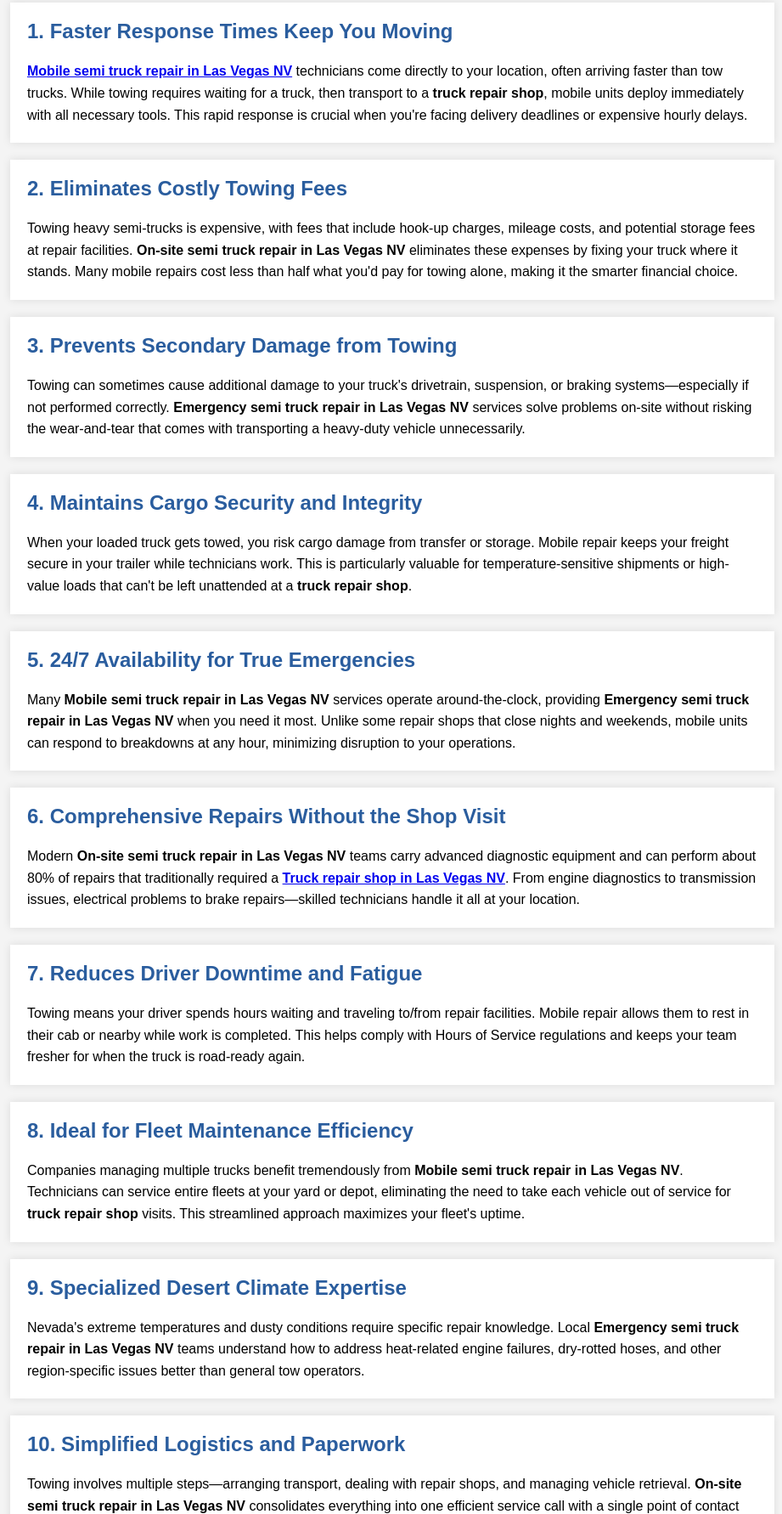
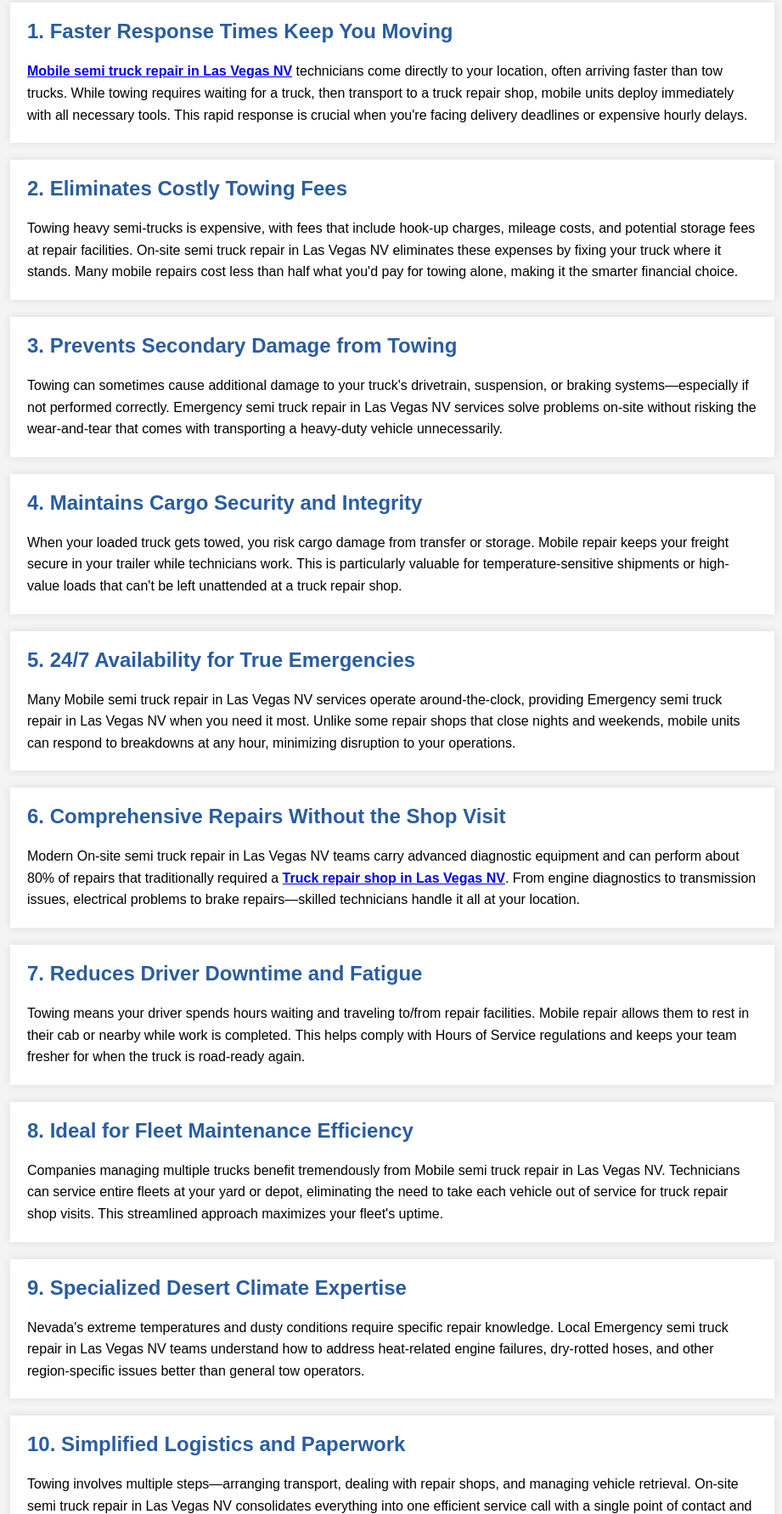
Before and after one commit to Robrt-Parker1/las-vegas-mobile-semi, a plain HTML site: page index.html in a window 1280 px wide. Shown: the part 1018-2800 px from the top of the page at 85% size, without its empty margins (178-1099 px from the left). Drawn offline with Linux system fonts and the light colour scheme.

Commit message:
Update index.html

```diff
--- a/index.html
+++ b/index.html
@@ -81,7 +81,7 @@
 
   <!-- Sections Start -->
   <div class="container section">
-    <p>When your semi-truck breaks down on Nevada's highways, time is money. While traditional towing might seem like the obvious solution, <strong>upgrading to Mobile semi truck repair in Las Vegas NV</strong> offers significant advantages that keep your business moving. This article explores why mobile repair services are often superior to towing, especially for commercial truck operators who can't afford lengthy downtime.</p>
+    <p>When your semi-truck breaks down on Nevada's highways, time is money. While traditional towing might seem like the obvious solution, upgrading to Mobile semi truck repair in Las Vegas NV</strong> offers significant advantages that keep your business moving. This article explores why mobile repair services are often superior to towing, especially for commercial truck operators who can't afford lengthy downtime.</p>
   </div>
 
   <!-- Image Section -->
@@ -91,32 +91,32 @@
 
   <div class="container section">
     <h2>1. Faster Response Times Keep You Moving</h2>
-    <p><strong><a href="https://www.google.com/search?kgmid=/g/11hfnh2vkg">Mobile semi truck repair in Las Vegas NV</a></strong> technicians come directly to your location, often arriving faster than tow trucks. While towing requires waiting for a truck, then transport to a <strong>truck repair shop</strong>, mobile units deploy immediately with all necessary tools. This rapid response is crucial when you're facing delivery deadlines or expensive hourly delays.</p>
+    <p>  <strong><a href="https://www.google.com/search?kgmid=/g/11hfnh2vkg">Mobile semi truck repair in Las Vegas NV</a></strong> technicians come directly to your location, often arriving faster than tow trucks. While towing requires waiting for a truck, then transport to a truck repair shop</strong>, mobile units deploy immediately with all necessary tools. This rapid response is crucial when you're facing delivery deadlines or expensive hourly delays.</p>
   </div>
 
   <div class="container section">
     <h2>2. Eliminates Costly Towing Fees</h2>
-    <p>Towing heavy semi-trucks is expensive, with fees that include hook-up charges, mileage costs, and potential storage fees at repair facilities. <strong>On-site semi truck repair in Las Vegas NV</strong> eliminates these expenses by fixing your truck where it stands. Many mobile repairs cost less than half what you'd pay for towing alone, making it the smarter financial choice.</p>
+    <p>Towing heavy semi-trucks is expensive, with fees that include hook-up charges, mileage costs, and potential storage fees at repair facilities. On-site semi truck repair in Las Vegas NV</strong> eliminates these expenses by fixing your truck where it stands. Many mobile repairs cost less than half what you'd pay for towing alone, making it the smarter financial choice.</p>
   </div>
 
   <div class="container section">
     <h2>3. Prevents Secondary Damage from Towing</h2>
-    <p>Towing can sometimes cause additional damage to your truck's drivetrain, suspension, or braking systems—especially if not performed correctly. <strong>Emergency semi truck repair in Las Vegas NV</strong> services solve problems on-site without risking the wear-and-tear that comes with transporting a heavy-duty vehicle unnecessarily.</p>
+    <p>Towing can sometimes cause additional damage to your truck's drivetrain, suspension, or braking systems—especially if not performed correctly. Emergency semi truck repair in Las Vegas NV</strong> services solve problems on-site without risking the wear-and-tear that comes with transporting a heavy-duty vehicle unnecessarily.</p>
   </div>
 
   <div class="container section">
     <h2>4. Maintains Cargo Security and Integrity</h2>
-    <p>When your loaded truck gets towed, you risk cargo damage from transfer or storage. Mobile repair keeps your freight secure in your trailer while technicians work. This is particularly valuable for temperature-sensitive shipments or high-value loads that can't be left unattended at a <strong>truck repair shop</strong>.</p>
+    <p>When your loaded truck gets towed, you risk cargo damage from transfer or storage. Mobile repair keeps your freight secure in your trailer while technicians work. This is particularly valuable for temperature-sensitive shipments or high-value loads that can't be left unattended at a truck repair shop</strong>.</p>
   </div>
 
   <div class="container section">
     <h2>5. 24/7 Availability for True Emergencies</h2>
-    <p>Many <strong>Mobile semi truck repair in Las Vegas NV</strong> services operate around-the-clock, providing <strong>Emergency semi truck repair in Las Vegas NV</strong> when you need it most. Unlike some repair shops that close nights and weekends, mobile units can respond to breakdowns at any hour, minimizing disruption to your operations.</p>
+    <p>Many Mobile semi truck repair in Las Vegas NV</strong> services operate around-the-clock, providing Emergency semi truck repair in Las Vegas NV</strong> when you need it most. Unlike some repair shops that close nights and weekends, mobile units can respond to breakdowns at any hour, minimizing disruption to your operations.</p>
   </div>
 
   <div class="container section">
     <h2>6. Comprehensive Repairs Without the Shop Visit</h2>
-    <p>Modern <strong>On-site semi truck repair in Las Vegas NV</strong> teams carry advanced diagnostic equipment and can perform about 80% of repairs that traditionally required a <strong><strong><a href="https://robrt-parker1.github.io/-las-vegas-mobile/">Truck repair shop in Las Vegas NV</a></strong></strong>. From engine diagnostics to transmission issues, electrical problems to brake repairs—skilled technicians handle it all at your location.</p>
+    <p>Modern On-site semi truck repair in Las Vegas NV</strong> teams carry advanced diagnostic equipment and can perform about 80% of repairs that traditionally required a <strong><a href="https://robrt-parker1.github.io/-las-vegas-mobile/">Truck repair shop in Las Vegas NV</a></strong></strong>. From engine diagnostics to transmission issues, electrical problems to brake repairs—skilled technicians handle it all at your location.</p>
   </div>
 
   <div class="container section">
@@ -126,22 +126,22 @@
 
   <div class="container section">
     <h2>8. Ideal for Fleet Maintenance Efficiency</h2>
-    <p>Companies managing multiple trucks benefit tremendously from <strong>Mobile semi truck repair in Las Vegas NV</strong>. Technicians can service entire fleets at your yard or depot, eliminating the need to take each vehicle out of service for <strong>truck repair shop</strong> visits. This streamlined approach maximizes your fleet's uptime.</p>
+    <p>Companies managing multiple trucks benefit tremendously from Mobile semi truck repair in Las Vegas NV</strong>. Technicians can service entire fleets at your yard or depot, eliminating the need to take each vehicle out of service for truck repair shop</strong> visits. This streamlined approach maximizes your fleet's uptime.</p>
   </div>
 
   <div class="container section">
     <h2>9. Specialized Desert Climate Expertise</h2>
-    <p>Nevada's extreme temperatures and dusty conditions require specific repair knowledge. Local <strong>Emergency semi truck repair in Las Vegas NV</strong> teams understand how to address heat-related engine failures, dry-rotted hoses, and other region-specific issues better than general tow operators.</p>
+    <p>Nevada's extreme temperatures and dusty conditions require specific repair knowledge. Local Emergency semi truck repair in Las Vegas NV</strong> teams understand how to address heat-related engine failures, dry-rotted hoses, and other region-specific issues better than general tow operators.</p>
   </div>
 
   <div class="container section">
     <h2>10. Simplified Logistics and Paperwork</h2>
-    <p>Towing involves multiple steps—arranging transport, dealing with repair shops, and managing vehicle retrieval. <strong>On-site semi truck repair in Las Vegas NV</strong> consolidates everything into one efficient service call with a single point of contact and simplified billing.</p>
+    <p>Towing involves multiple steps—arranging transport, dealing with repair shops, and managing vehicle retrieval. On-site semi truck repair in Las Vegas NV</strong> consolidates everything into one efficient service call with a single point of contact and simplified billing.</p>
   </div>
 
   <div class="container section">
     <h2>Conclusion</h2>
-    <p>For Nevada truckers and fleet managers, <strong>upgrading to <strong><a href="https://www.lasvegasmobilesemirepair.com/">Best Mobile semi truck repair in Las Vegas NV</a></strong></strong> offers clear advantages over traditional towing. From faster response times and cost savings to cargo protection and reduced downtime, mobile services provide business-smart solutions. Whether you need routine <strong>On-site semi truck repair in Las Vegas NV</strong> or <strong>Emergency semi truck repair in Las Vegas NV</strong>, keeping your trucks moving without unnecessary towing keeps your operation profitable and efficient. Next time you face a breakdown, consider the mobile repair advantage before calling a tow truck.</p>
+    <p>For Nevada truckers and fleet managers, upgrading to <strong><a href="https://www.lasvegasmobilesemirepair.com/">Best Mobile semi truck repair in Las Vegas NV</a></strong></strong> offers clear advantages over traditional towing. From faster response times and cost savings to cargo protection and reduced downtime, mobile services provide business-smart solutions. Whether you need routine On-site semi truck repair in Las Vegas NV</strong> or Emergency semi truck repair in Las Vegas NV</strong>, keeping your trucks moving without unnecessary towing keeps your operation profitable and efficient. Next time you face a breakdown, consider the mobile repair advantage before calling a tow truck.</p>
   </div>
 
   <!-- Map Section -->
@@ -151,4 +151,4 @@
   </div>
 
 </body>
-</html>https://media.istockphoto.com/id/2190106864/photo/gaz-sadko-next.jpg?s=612x612&w=0&k=20&c=Hu2Pl6IAlEwihaRSGjJn1ymFIIZDqCpgaZPlSUjNn7Q=
+</html>
```
